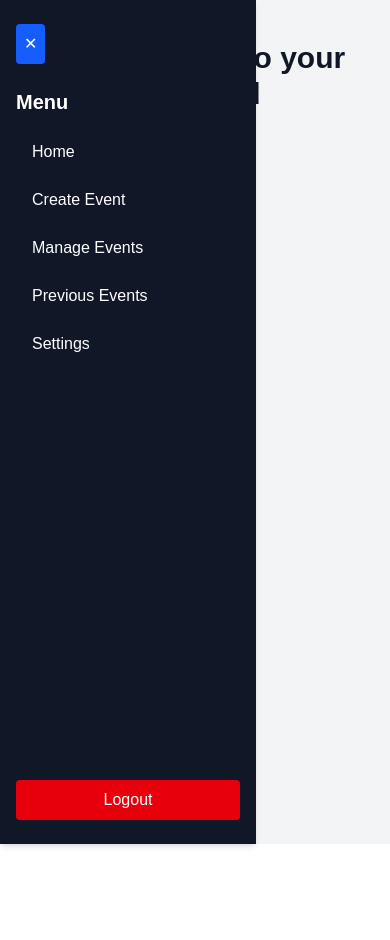
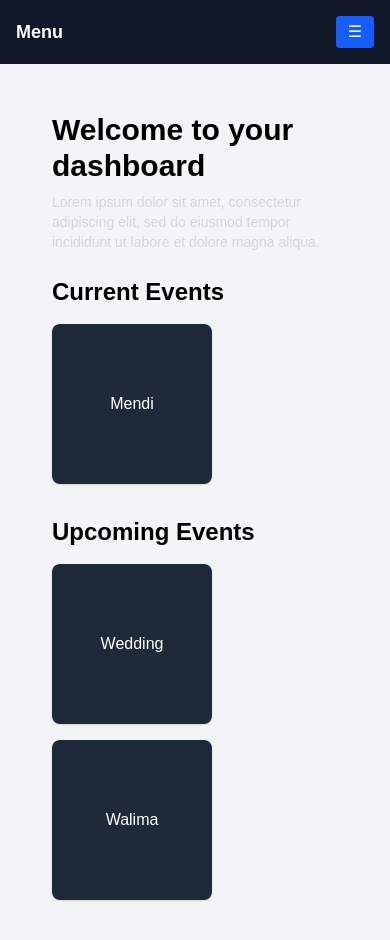
Before and after one commit to TanvirAlamSyed1/pixalportal_website, a Next.js app: page /dashboard in a window 390 px wide. Shown: the top 940 px of the page. Before the commit the page ends 844 px from the top, so only its background shows below. Built offline with nearby package versions, Linux system fonts and the light colour scheme.

Commit message:
Making the dashboard more responsive for mobile and desktop. Improved sidebar

```diff
--- a/src/app/dashboard/dashboardSidebar.tsx
+++ b/src/app/dashboard/dashboardSidebar.tsx
@@ -4,8 +4,15 @@ import { useState } from 'react';
 import Link from 'next/link';
 import { useRouter } from 'next/navigation';
 
-export default function Sidebar() {
-  const [isOpen, setIsOpen] = useState(true);
+export default function Sidebar({
+  isOpen,
+  setIsOpen,
+}: {
+  isOpen: boolean;
+  setIsOpen: (open: boolean) => void;
+})
+{
+  const [mobileMenuOpen, setMobileMenuOpen] = useState(false); // Mobile dropdown
   const router = useRouter();
 
   const handleLogout = () => {
@@ -14,7 +21,42 @@ export default function Sidebar() {
   };
 
   return (
-    <aside className={`fixed top-0 left-0 h-full bg-gray-900 text-white z-30 shadow-md transition-all duration-300 ${isOpen ? 'w-64' : 'w-16'}`}>
+    <>
+      {/* 🔹 MOBILE TOPBAR */}
+      <div className="md:hidden fixed top-0 left-0 right-0 bg-gray-900 text-white p-4 flex justify-between items-center z-50">
+        <h2 className="text-lg font-bold">Menu</h2>
+        <button
+          onClick={() => setMobileMenuOpen(!mobileMenuOpen)}
+          className="bg-blue-600 hover:bg-blue-700 px-3 py-1 rounded"
+        >
+          {mobileMenuOpen ? '✕' : '☰'}
+        </button>
+      </div>
+
+      {/* 🔹 MOBILE DROPDOWN MENU */}
+      {mobileMenuOpen && (
+        <div className="md:hidden fixed top-14 left-0 right-0 bg-gray-900 text-white z-40 shadow-lg">
+          <nav className="flex flex-col px-4 py-4 space-y-2">
+            <Link href="/dashboard" className="hover:bg-gray-700 px-4 py-2 rounded" onClick={() => setMobileMenuOpen(false)}>Home</Link>
+            <Link href="/dashboard/create" className="hover:bg-gray-700 px-4 py-2 rounded" onClick={() => setMobileMenuOpen(false)}>Create Event</Link>
+            <Link href="/dashboard/manage" className="hover:bg-gray-700 px-4 py-2 rounded" onClick={() => setMobileMenuOpen(false)}>Manage Events</Link>
+            <Link href="/dashboard/previous" className="hover:bg-gray-700 px-4 py-2 rounded" onClick={() => setMobileMenuOpen(false)}>Previous Events</Link>
+            <Link href="/dashboard/settings" className="hover:bg-gray-700 px-4 py-2 rounded" onClick={() => setMobileMenuOpen(false)}>Settings</Link>
+            <button
+              onClick={() => {
+                handleLogout();
+                setMobileMenuOpen(false);
+              }}
+              className="bg-red-600 hover:bg-red-700 w-full py-2 rounded text-white"
+            >
+              Logout
+            </button>
+          </nav>
+        </div>
+      )}
+
+      {/* 🔹 DESKTOP SIDEBAR */}
+      <aside className={`hidden md:flex fixed top-0 left-0 h-full bg-gray-900 text-white z-30 shadow-md transition-all duration-300 ${isOpen ? 'w-64' : 'w-16'}`}>
         <div className="flex flex-col justify-between h-full pt-6 px-4 pb-6">
           <div>
             <button
@@ -37,9 +79,8 @@ export default function Sidebar() {
               </>
             )}
           </div>
-        {/* Logout button at the bottom */}
+
           {isOpen && (
-
             <button
               onClick={handleLogout}
               className="mt-auto bg-red-600 hover:bg-red-700 w-full py-2 rounded text-white"
@@ -49,5 +90,6 @@ export default function Sidebar() {
           )}
         </div>
       </aside>
+    </>
   );
 }
--- a/src/app/dashboard/layout.tsx
+++ b/src/app/dashboard/layout.tsx
@@ -1,10 +1,23 @@
+'use client';
+
+import { useState } from 'react';
 import Sidebar from './dashboardSidebar';
 
 export default function DashboardLayout({ children }: { children: React.ReactNode }) {
+  const [isOpen, setIsOpen] = useState(true); // shared sidebar state
+
   return (
-    <div className="flex min-h-screen bg-gray-100 text-gray-900">
-      <Sidebar />
-      <main className="flex-1 p-10 ml-16 lg:ml-64 transition-all duration-300">
+    <div className="flex flex-col md:flex-row min-h-screen bg-gray-100 text-gray-900">
+      <Sidebar isOpen={isOpen} setIsOpen={setIsOpen} />
+
+      <main
+        className={`
+          flex-1 p-5
+          pt-20 md:pt-6
+          transition-all duration-300
+          ${isOpen ? 'md:ml-64' : 'md:ml-16'}
+        `}
+      >
         {children}
       </main>
     </div>
--- a/src/app/dashboard/page.tsx
+++ b/src/app/dashboard/page.tsx
@@ -1,7 +1,50 @@
-export default function DashboardHome() {
+'use client';
+
+import Link from 'next/link';
+import React from 'react';
+
+// Reusable Event Card
+const EventCard = ({ title }: { title: string }) => (
+  <div className="bg-gray-800 text-white p-4 rounded-lg w-40 h-40 flex items-center justify-center shadow hover:shadow-lg">
+    <span className="text-center">{title}</span>
+  </div>
+);
+
+export default function DashboardPage() {
   return (
-    <div>
-      <h1 className="text-3xl font-bold">Welcome to your Dashboard</h1>
+    <div className="flex h-screen text-black">
+      {/* Main Content */}
+      <main className="flex-1 p-8 overflow-y-auto">
+        <h1 className="text-3xl font-bold mb-2">Welcome to your dashboard</h1>
+        <p className="text-sm text-gray-300 mb-6">
+          Lorem ipsum dolor sit amet, consectetur adipiscing elit, sed do eiusmod tempor incididunt ut labore et dolore magna aliqua.
+        </p>
+
+        {/* Current Events */}
+        <section className="mb-8">
+          <h2 className="text-2xl font-bold mb-4">Current Events</h2>
+          <div className="flex gap-4">
+            <EventCard title="Mendi" />
+          </div>
+        </section>
+
+        {/* Upcoming Events */}
+        <section className="mb-8">
+          <h2 className="text-2xl font-bold mb-4">Upcoming Events</h2>
+          <div className="flex gap-4 flex-wrap">
+            <EventCard title="Wedding" />
+            <EventCard title="Walima" />
+          </div>
+        </section>
+
+        {/* Previous Events */}
+        <section>
+          <h2 className="text-2xl font-bold mb-4">Previous Events</h2>
+          <div className="flex gap-4">
+            <EventCard title="Agadir Trip" />
+          </div>
+        </section>
+      </main>
     </div>
   );
 }
--- a/src/app/login/page.tsx
+++ b/src/app/login/page.tsx
@@ -19,22 +19,22 @@ export default function LoginPage() {
   return (
     <main className="flex min-h-screen items-center justify-center p-4">
       <div className="w-full max-w-sm bg-white p-6 rounded shadow-md">
-        <h1 className="text-2xl font-bold mb-4">Login</h1>
+        <h1 className="text-2xl font-bold text-black mb-4">Login</h1>
         <form onSubmit={handleLogin}>
           <div className="mb-4">
-            <label className="block text-sm font-medium mb-1">Email</label>
+            <label className="block text-sm font-medium text-black mb-1">Email</label>
             <input
               type="email"
-              className="w-full border border-gray-300 p-2 rounded"
+              className="w-full border border-gray-300 p-2 rounded text-black"
               placeholder="you@example.com"
               required
             />
           </div>
           <div className="mb-6">
-            <label className="block text-sm font-medium mb-1">Password</label>
+            <label className="block text-sm font-medium mb-1 text-black">Password</label>
             <input
               type="password"
-              className="w-full border border-gray-300 p-2 rounded"
+              className="w-full border border-gray-300 p-2 rounded text-black"
               placeholder="••••••••"
               required
             />
```
Lines whose indentation alone changed are shown as unchanged.
